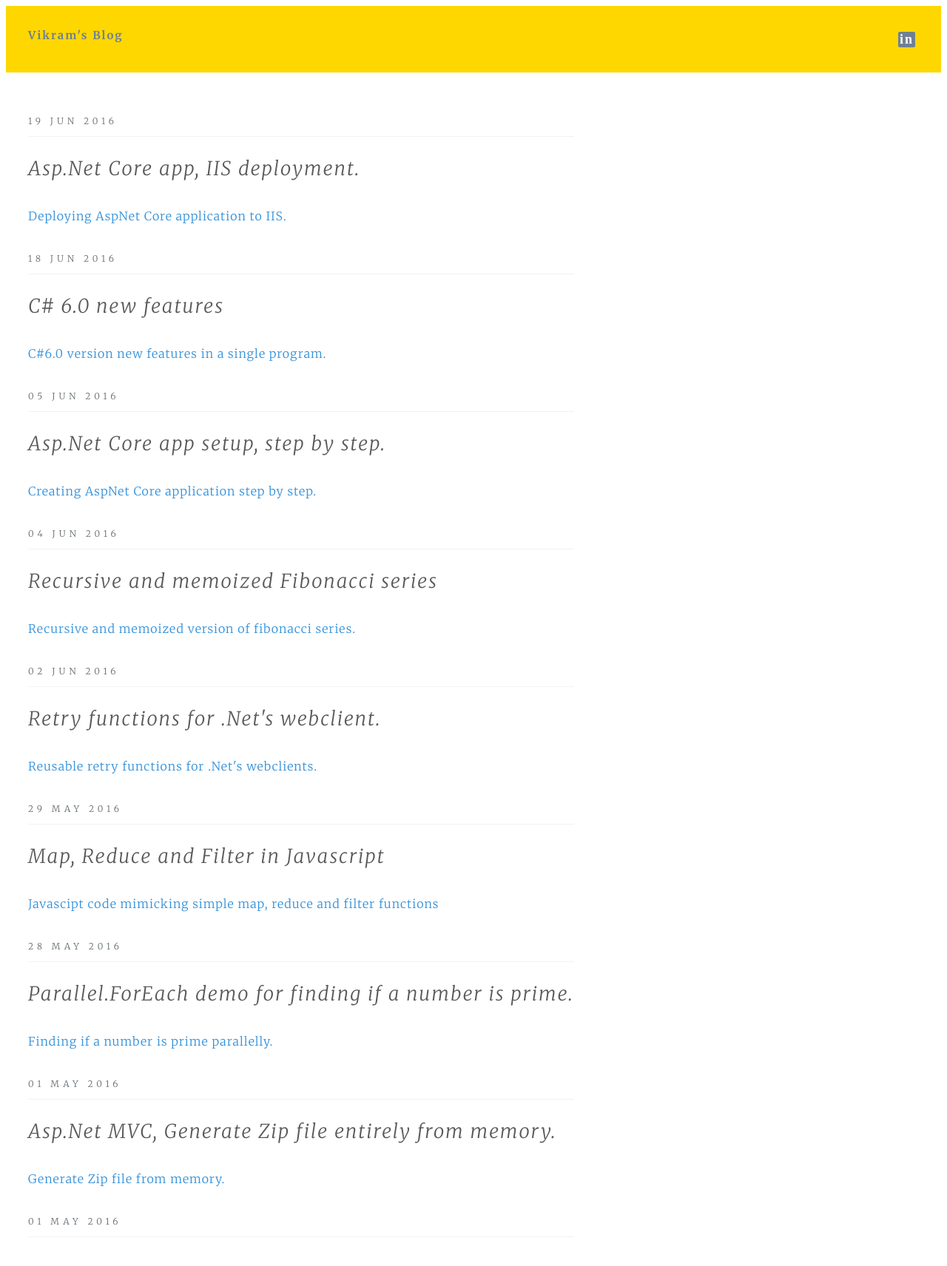
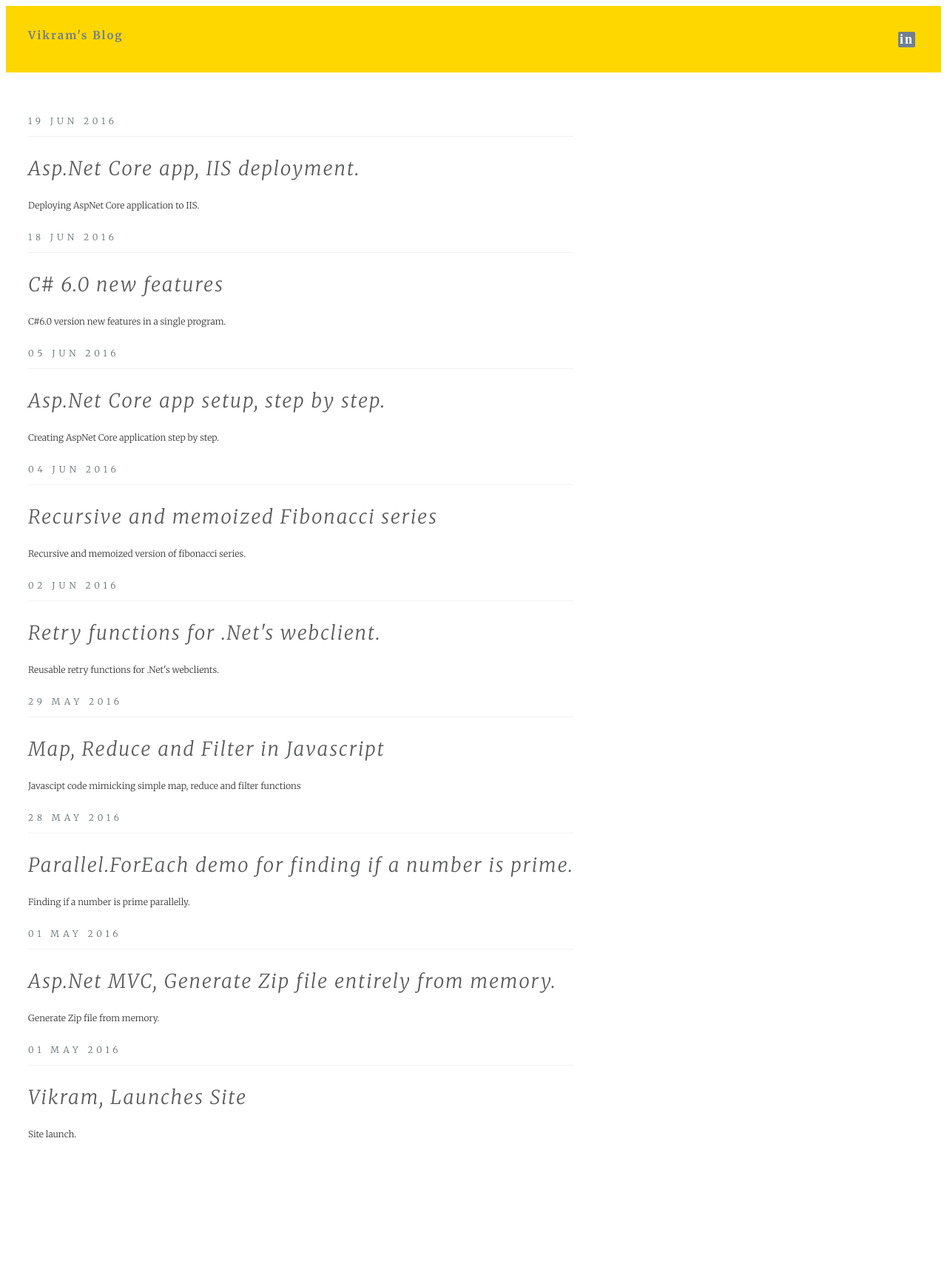
Before and after one commit to srirangamv/srirangamv.github.io, a Jekyll site: the page built from index.html, in a window 1280 px wide. Shown: the top 1712 px of the page at 74% size. Built offline with Jekyll 4.4.1, drawn with Linux system fonts in a browser that asks for light colours; the list of posts is cut into pages by our own code.

Commit message:
site css changes.

```diff
--- a/index.html
+++ b/index.html
@@ -8,7 +8,7 @@
 
     <a href="{{ post.url }}" title="{{ post.title }}">
       <h3>{{ post.title }}</h3>
-      <p>{{post.description}}</p>
     </a>
+    <div>{{post.description}}</div>
   </div>
 {% endfor %}
```
